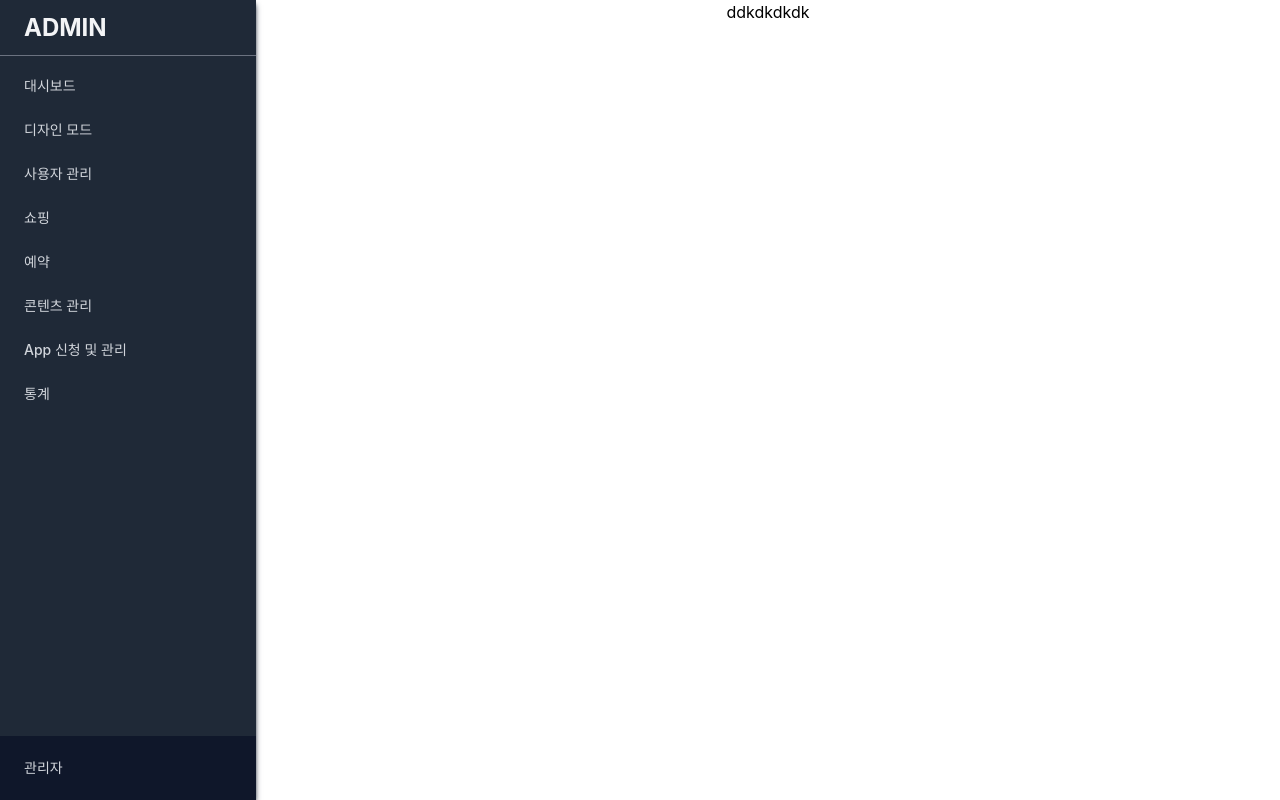
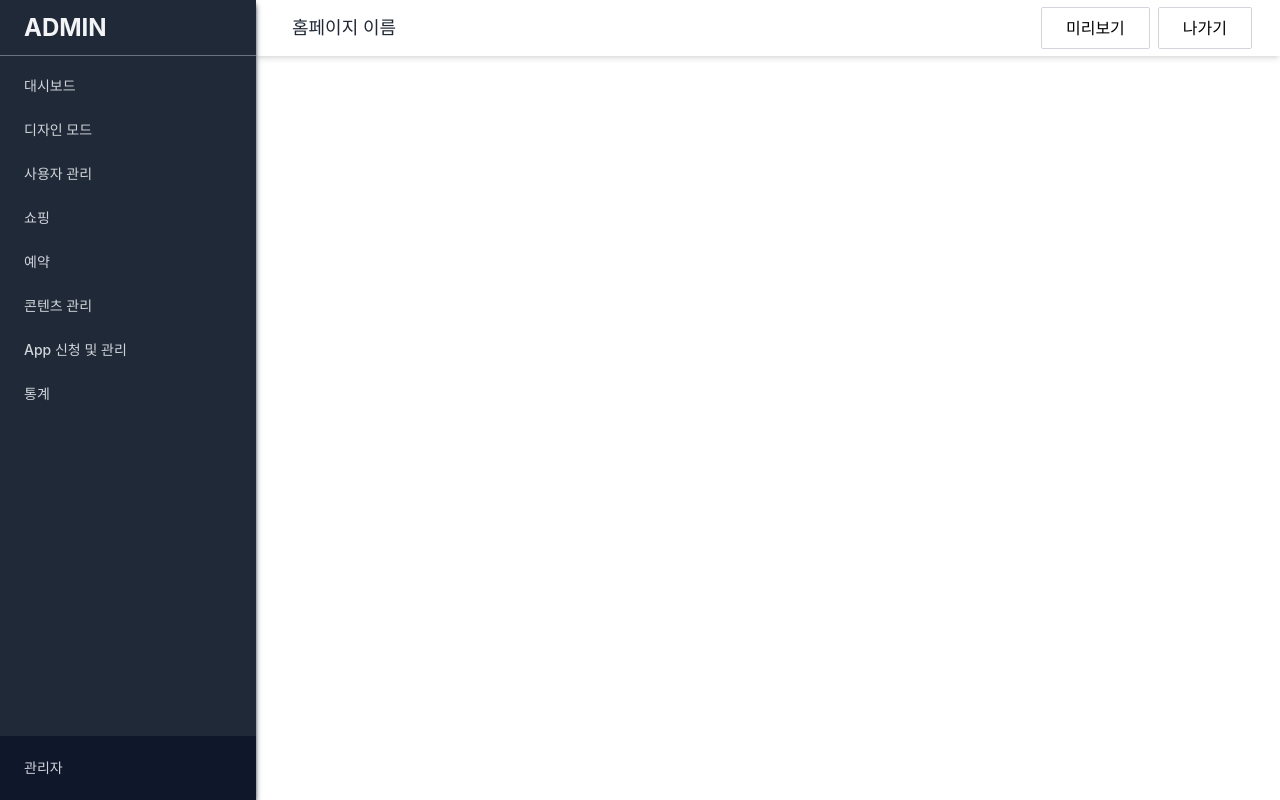
Before and after one commit to hankyeol-jung/react-admin, a React (Create React App) app: page / in a window 1280 px wide. Built offline with nearby package versions, Linux system fonts and the light colour scheme.

Commit message:
header develop

```diff
--- a/src/App.js
+++ b/src/App.js
@@ -42,7 +42,22 @@ function App() {
         </div>
       </div>
       <div className="w-[calc(100%_-_16rem)] ml-64">
-        <p className="">ddkdkdkdk</p>
+        <header className="flex items-center justify-between w-full shadow-md px-7 h-14">
+          <button
+            type="button"
+            className="ml-2 text-lg font-medium text-gray-800"
+          >
+            홈페이지 이름
+          </button>
+          <div>
+            <button className="px-6 py-2 border border-gray-300 border-solid rounded-sm">
+              미리보기
+            </button>
+            <button className="px-6 py-2 ml-2 border border-gray-300 border-solid rounded-sm">
+              나가기
+            </button>
+          </div>
+        </header>
       </div>
     </div>
   );
```
